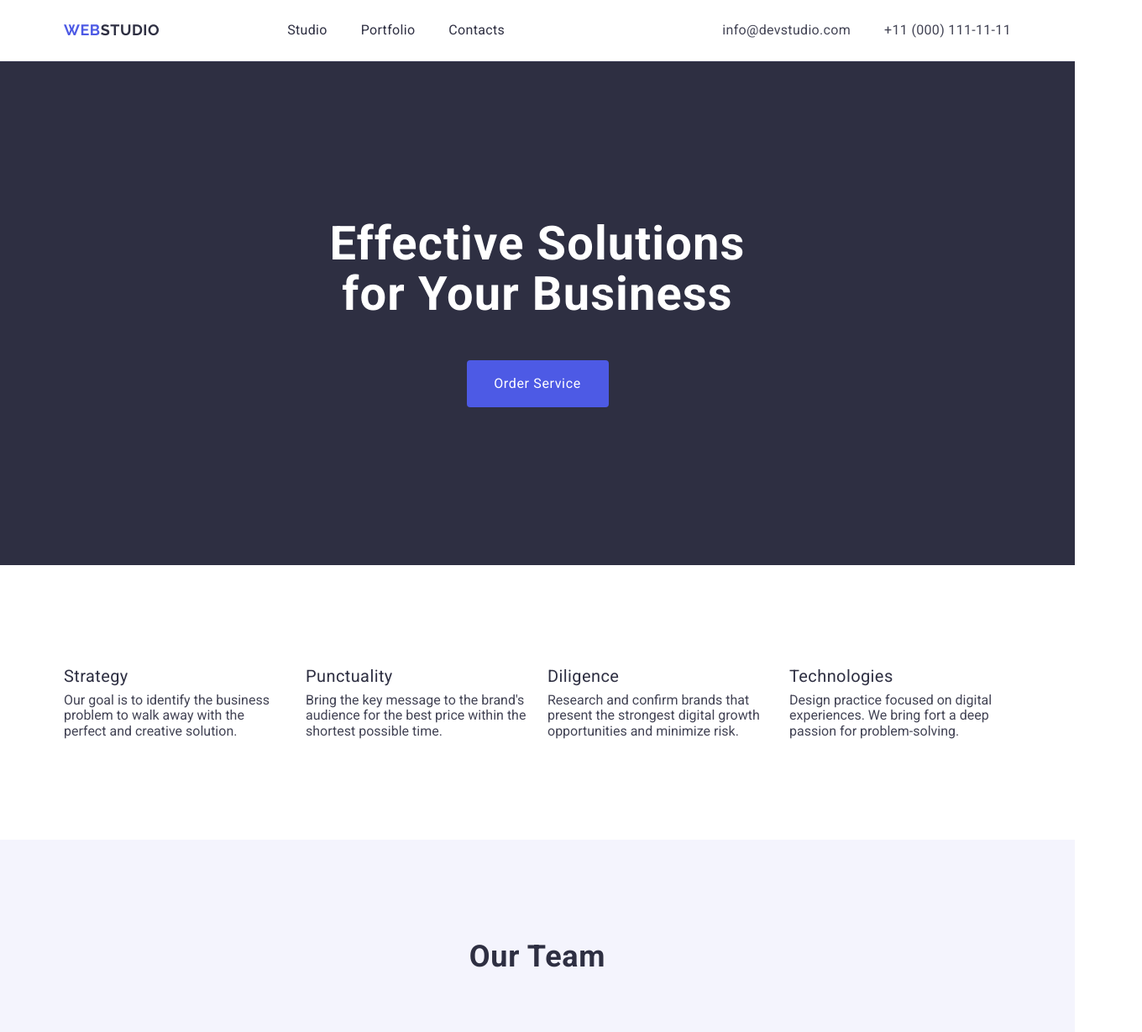
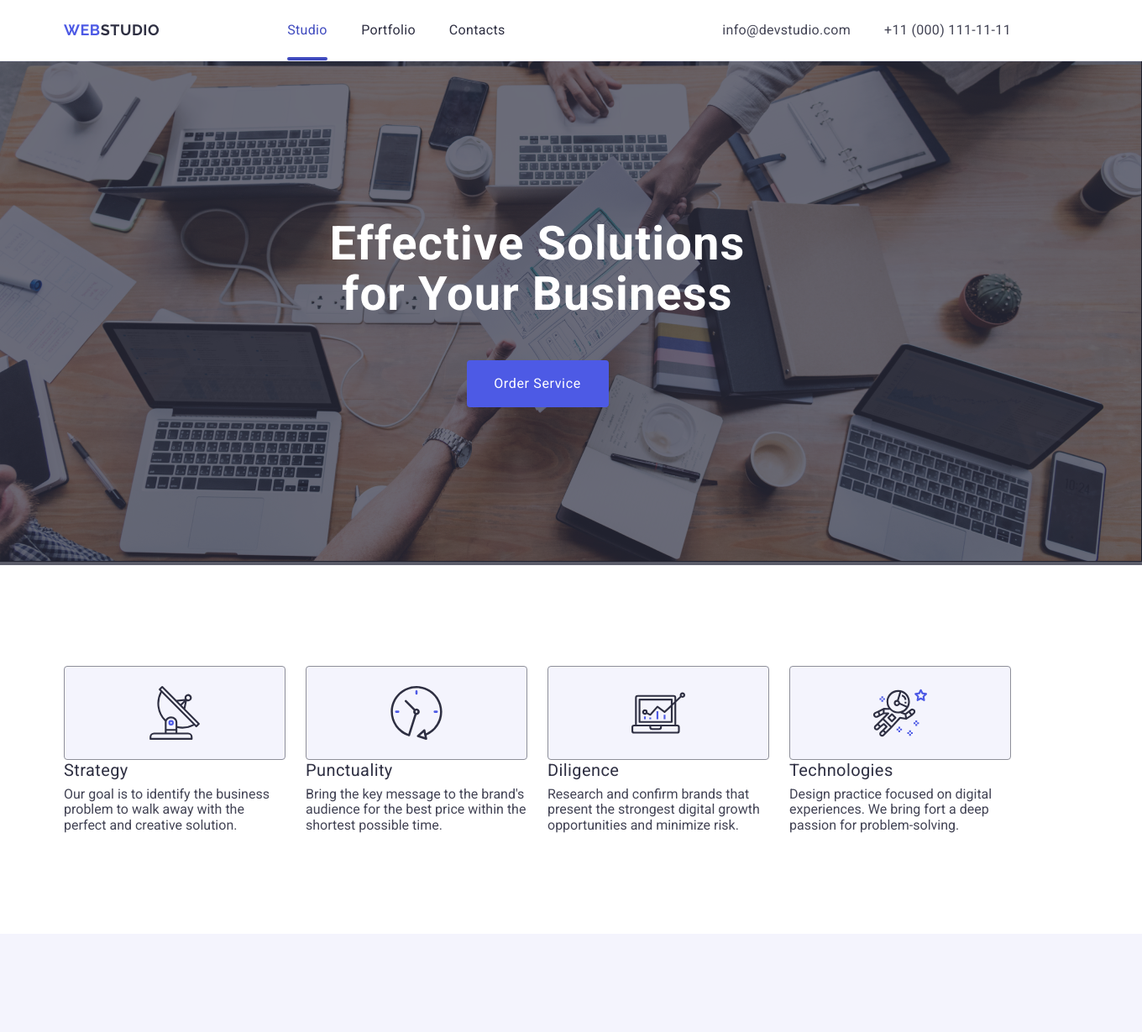
Before and after one commit to voueva/goit-markup-hw-04, a plain HTML site: page index.html in a window 1280 px wide. Shown: the top 1229 px of the page at 84% size, 1360 px wide, since content can reach past the window. Drawn offline with nearby package versions, Linux system fonts and the light colour scheme.

Commit message:
section 2 icons

```diff
--- a/css/styles.css
+++ b/css/styles.css
@@ -19,6 +19,12 @@ body {
     color: #434455;
     background-color: #FFFFFF;
     font-family: "Roboto", sans-serif;
+    display: flex;
+    justify-content: center;
+}
+
+.page {
+    width: 1440px;
 }
 
 .link {
@@ -93,7 +99,7 @@ header {
     display: inline-block;
     color: #2E2F42;
     font-weight: 500;
-    padding: 24px 0;
+    padding: 24px 0 0 0;
 }
 
 .menu-link:hover,
@@ -101,6 +107,21 @@ header {
 .contact-link:hover,
 .contact-link:focus {
     color: #404BBF;
+}
+
+.active {
+    color: #404BBF;
+}
+
+.active::after {
+    content:'';
+    width: 48px; /* TODO: 100% */
+    height: 4px;
+    background-color: #404BBF;
+    border-radius: 2px;
+    display: block;
+    margin: 0 auto;
+    margin-top: 20px;
 }
 
 .contact {
@@ -113,13 +134,23 @@ header {
 }
 /* section 1 */
 .welcome-section {
-    background: #2E2F42;
+    /* background: #2E2F42; */
+    background-image: url(../images/people-office-1.jpg);
+    background-repeat: no-repeat;
     color: white;
+
+    background-position: center center;
+}
+
+.dark-bg {
+    background-color: #2e2f42b4;
+    width: 1440px;
+    height: 600px;
     padding-top: 188px;
     padding-bottom: 188px;
 }
 
-.welcome-sectioncontainer {
+.welcome-section-container {
     display: flex;
     flex-direction: column;
     align-items: center;
@@ -189,6 +220,20 @@ header {
 
 .slogan-item {
     flex-basis: calc((100% - 72px) / 4);
+}
+
+.slogan-item-container {
+    border: 1px solid #8E8F99;
+    border-radius: 4px;
+    /* width: 264px; */
+    height: 112px;
+    display: flex;
+    justify-content: center;
+    align-items: center;
+    background-color: #F4F4FD;
+
+
+
 }
 
 .slogan-item-title {
--- a/index.html
+++ b/index.html
@@ -7,15 +7,19 @@
     <meta name="viewport" content="width=device-width, initial-scale=1.0">
     <title>HW4</title>
 
-    <link rel="stylesheet" href="https://cdnjs.cloudflare.com/ajax/libs/modern-normalize/2.0.0/modern-normalize.min.css"
+    <link
+        rel="stylesheet"
+        href="https://cdnjs.cloudflare.com/ajax/libs/modern-normalize/2.0.0/modern-normalize.min.css"
         integrity="sha512-4xo8blKMVCiXpTaLzQSLSw3KFOVPWhm/TRtuPVc4WG6kUgjH6J03IBuG7JZPkcWMxJ5huwaBpOpnwYElP/m6wg=="
-        crossorigin="anonymous" referrerpolicy="no-referrer" />
+        crossorigin="anonymous"
+        referrerpolicy="no-referrer" />
 
     <link href="https://fonts.googleapis.com/css2?family=Open+Sans:ital,wght@0,300;0,400;1,300&family=Raleway:wght@700&family=Roboto:ital,wght@0,400;0,700;1,500&display=swap" rel="stylesheet">
     <link rel="stylesheet" href="./css/styles.css">
 </head>
 
 <body>
+    <div class="page">
         <header class="page-header">
             <div class="pageheadercontainer container">
                 <nav class="page-navigation">
@@ -24,7 +28,7 @@
                     </a>
                     <ul class="menu-list list">
                         <li class="menu-item">
-                        <a class="menu-link link" href="./index.html">Studio</a>
+                            <a class="menu-link link active" href="./index.html">Studio</a>
                         </li>
                         <li class="menu-item">
                             <a class="menu-link link" href="">Portfolio</a>
@@ -53,9 +57,11 @@
         <main>
             <!-- section 1 -->
             <section class="welcome-section">
-            <div class="welcome-sectioncontainer container">
+                <div class="dark-bg">
+                    <div class="welcome-section-container container">
                         <h1 class="welcome-title">Effective Solutions for Your Business</h1>
                         <button class="goalbutton" type="button">Order Service</button>
+                    </div>
                 </div>
             </section>
             <!-- section 2 -->
@@ -64,6 +70,11 @@
                     <h2 class="visually-hidden"></h2>
                     <ul class="slogan-list list">
                         <li class="slogan-item">
+                            <div class="slogan-item-container">
+                                <svg class="slogan-item-icons" width="64" height="64">
+                                    <use href="./images/icons/icons.svg#icon-antenna"></use>
+                                </svg>
+                            </div>
                             <h3 class="slogan-item-title">Strategy</h3>
                             <p class="slogan-item-description">
                                 Our goal is to identify the business problem to walk away with the perfect and creative
@@ -72,6 +83,11 @@
                         </li>
 
                         <li class="slogan-item">
+                            <div class="slogan-item-container">
+                                <svg class="slogan-item-icons" width="64" height="64">
+                                    <use href="./images/icons/icons.svg#icon-clock"></use>
+                                </svg>
+                            </div>
                             <h3 class="slogan-item-title">Punctuality</h3>
                             <p class="slogan-item-description">
                                 Bring the key message to the brand's audience for the best price within the shortest
@@ -80,6 +96,11 @@
                         </li>
 
                         <li class="slogan-item">
+                            <div class="slogan-item-container">
+                                <svg class="slogan-item-icons" width="64" height="64">
+                                    <use href="./images/icons/icons.svg#icon-diagram"></use>
+                                </svg>
+                            </div>
                             <h3 class="slogan-item-title">Diligence</h3>
                             <p class="slogan-item-description">
                                 Research and confirm brands that present the strongest digital growth opportunities and
@@ -88,6 +109,11 @@
                         </li>
 
                         <li class="slogan-item">
+                            <div class="slogan-item-container">
+                                <svg class="slogan-item-icons" width="64" height="64">
+                                    <use href="./images/icons/icons.svg#icon-astronaut"></use>
+                                </svg>
+                            </div>
                             <h3 class="slogan-item-title">Technologies</h3>
                             <p class="slogan-item-description">
                                 Design practice focused on digital experiences. We bring fort a deep passion for
@@ -193,6 +219,7 @@
                     marketing & growth solutions.</p>
             </div>
         </footer>
+    </div>
 </body>
 
 </html>
```
Also changed, not shown: images/icons/icons.svg (added), images/people-office-1.jpg (added). Lines whose indentation alone changed are shown as unchanged.
